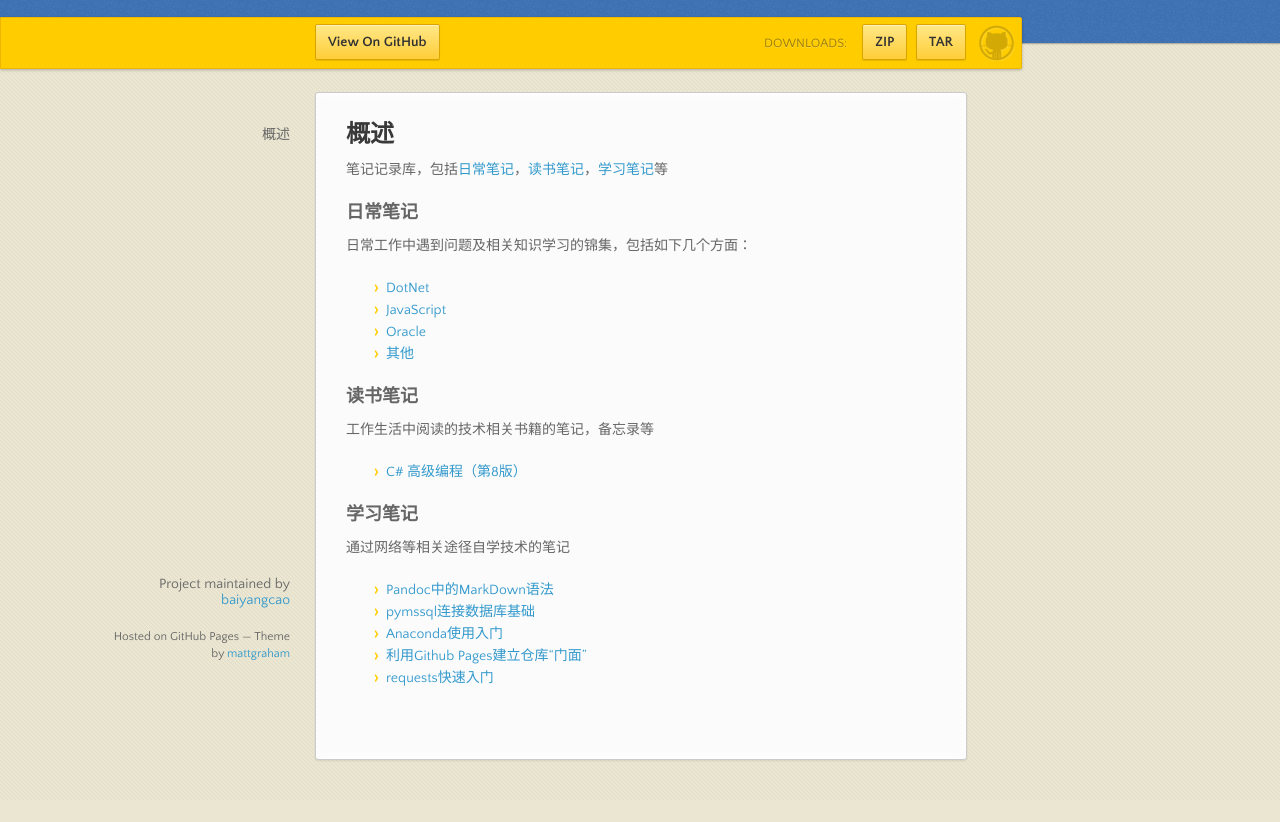
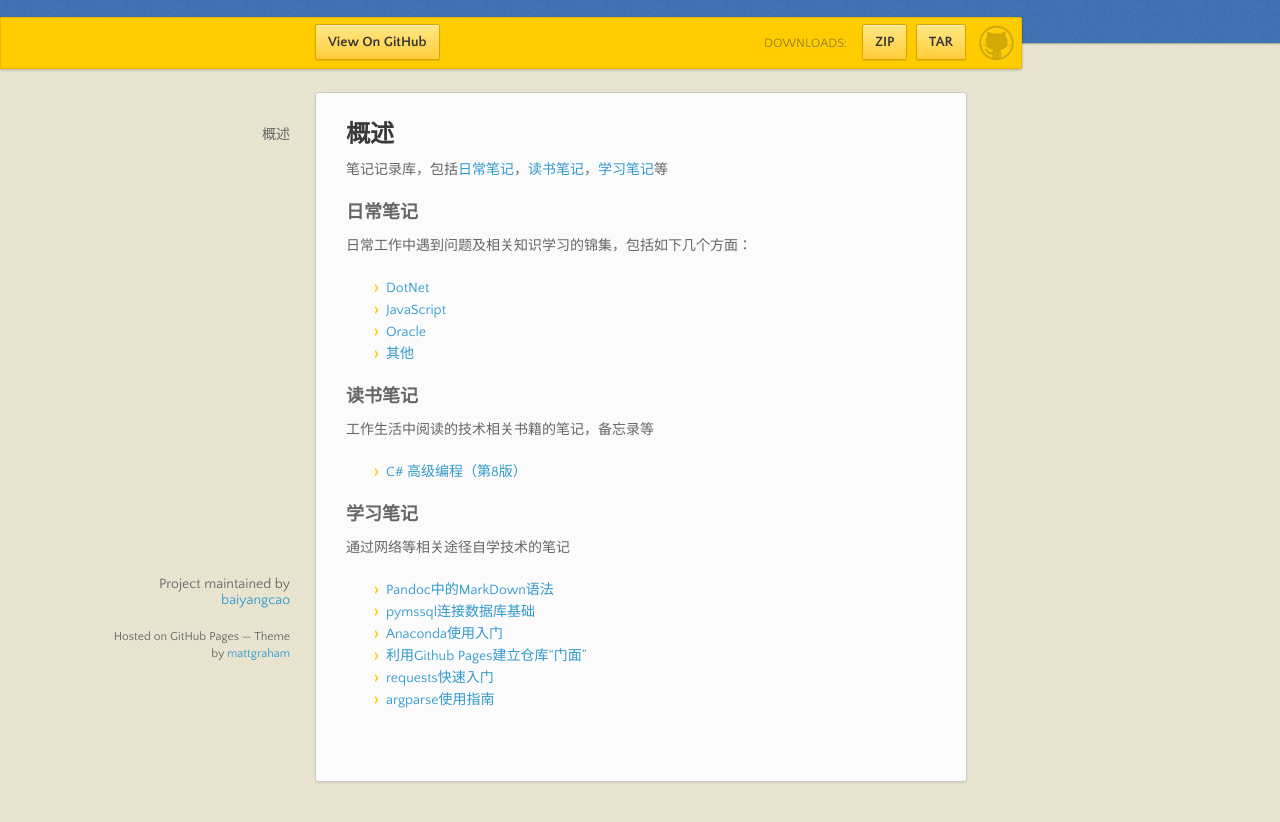
Before and after one commit to baiyangcao/Notes, a website: page docs/index.html in a window 1280 px wide. Shown: the part 98-920 px from the top of the page. Before the commit the page ends 898 px from the top, so only its background shows below. Drawn offline with nearby package versions, Linux system fonts and the light colour scheme.

Commit message:
docs添加“argparse使用指南”链接

```diff
--- a/docs/index.html
+++ b/docs/index.html
@@ -76,6 +76,7 @@
 <li><a href="https://github.com/baiyangcao/Notes/blob/master/Study%20Notes/anaconda_basic.md">Anaconda使用入门</a></li>
 <li><a href="https://github.com/baiyangcao/Notes/blob/master/Study%20Notes/github_pages_basic.md">利用Github Pages建立仓库“门面”</a></li>
 <li><a href="https://github.com/baiyangcao/Notes/blob/master/Study%20Notes/requests_basic.md">requests快速入门</a></li>
+<li><a href="https://github.com/baiyangcao/Notes/blob/master/Study%20Notes/argparse_basic.md">argparse使用指南</a></li>
 </ul>
       </section>
       <footer>
```
